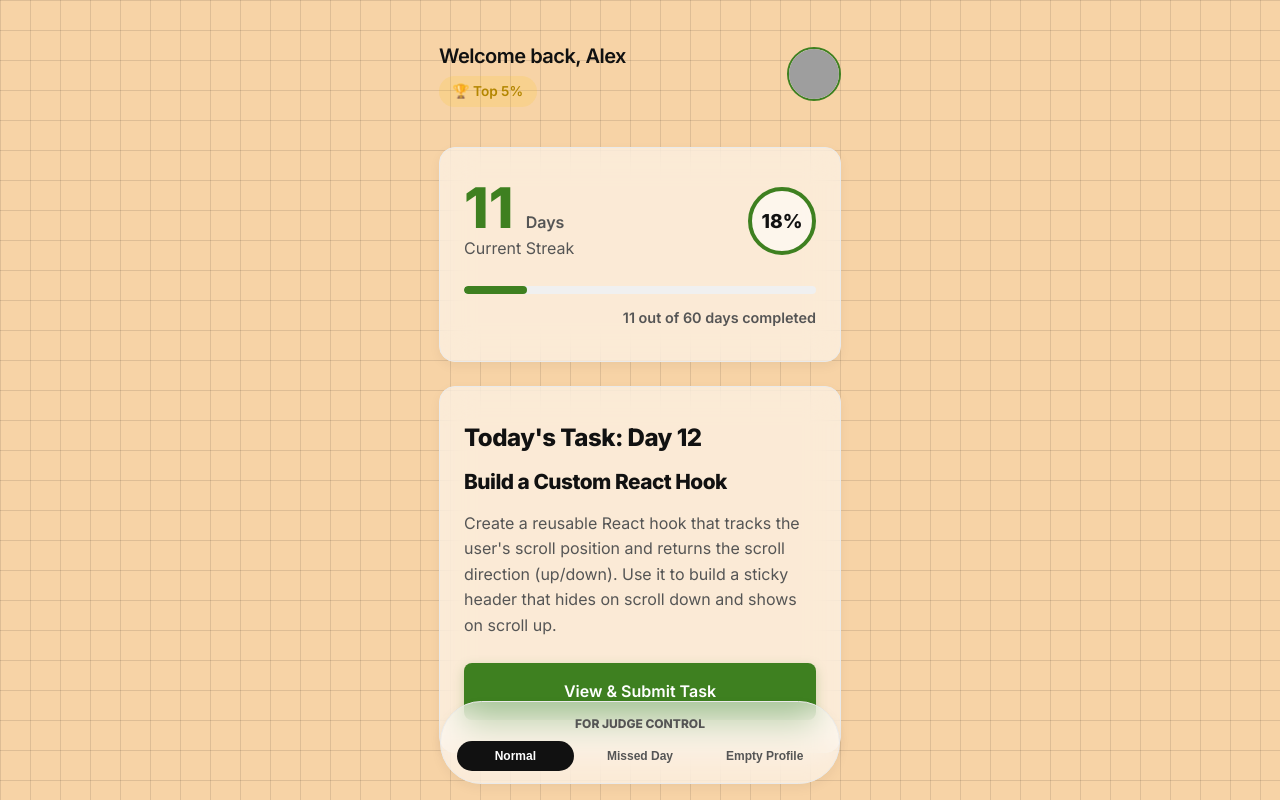
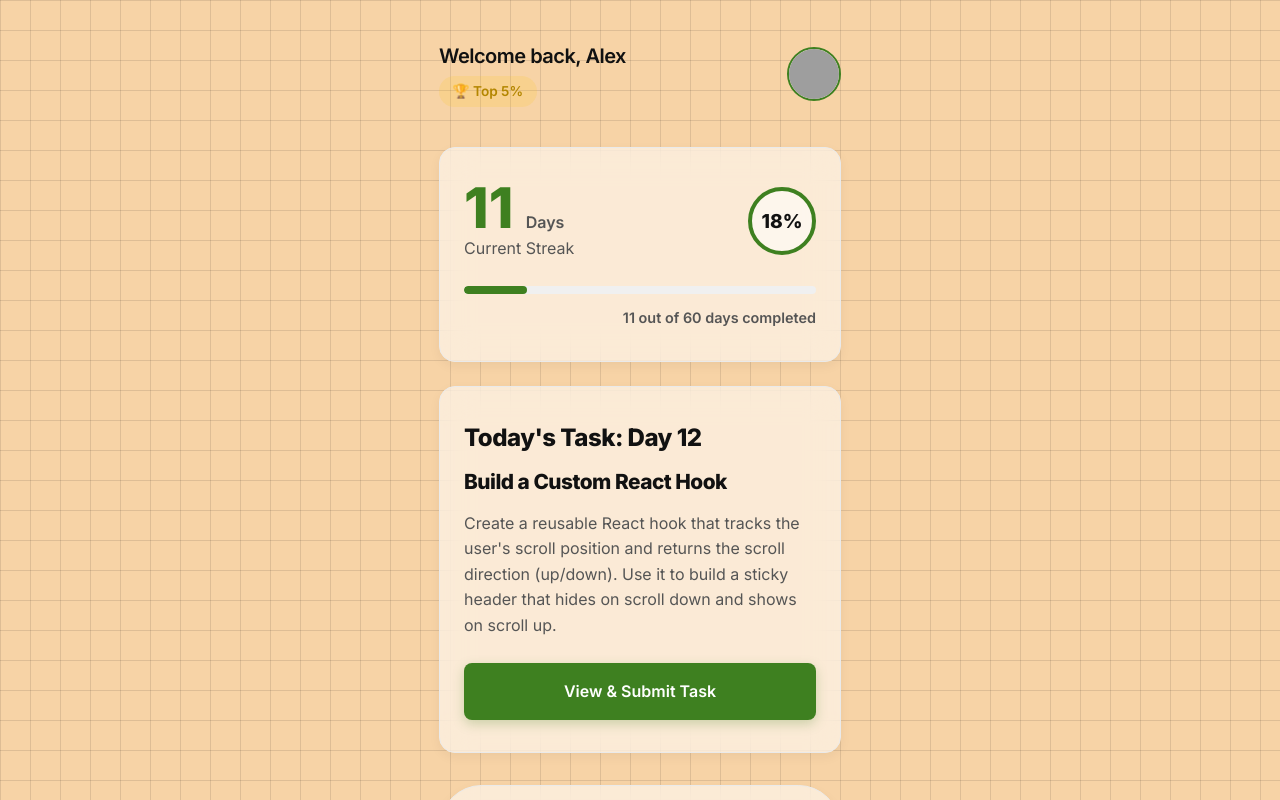
Before and after one commit to GITtridib22/rotate, a Next.js app: page /dashboard in a window 1280 px wide. Shown: the top 800 px of the page. Built offline with nearby package versions, Linux system fonts and the light colour scheme; grey boxes are pictures that could not be loaded.

Commit message:
fix: Place judge controls in normal document flow to prevent it from overlapping content

```diff
--- a/src/app/globals.css
+++ b/src/app/globals.css
@@ -415,11 +415,8 @@ h1, h2, h3 {
 
 /* Demo Controls (For Judges) */
 .demo-controls {
-  position: fixed;
-  bottom: 1rem;
-  left: 50%;
-  transform: translateX(-50%);
-  width: 90%;
+  margin: 2rem auto 0 auto;
+  width: 100%;
   max-width: 400px;
   background: var(--bg-card); /* Uses the 55% opacity variable */
   backdrop-filter: blur(16px);
@@ -427,13 +424,11 @@ h1, h2, h3 {
   border: 1px solid var(--border-color);
   border-radius: 100px;
   padding: 0.75rem 1rem;
-  z-index: 100;
   box-shadow: var(--shadow-soft);
-  margin-bottom: 0 !important;
 }
 
 .demo-controls:hover {
-  transform: translateX(-50%) translateY(-2px);
+  transform: translateY(-2px);
 }
 
 .demo-title {
```
